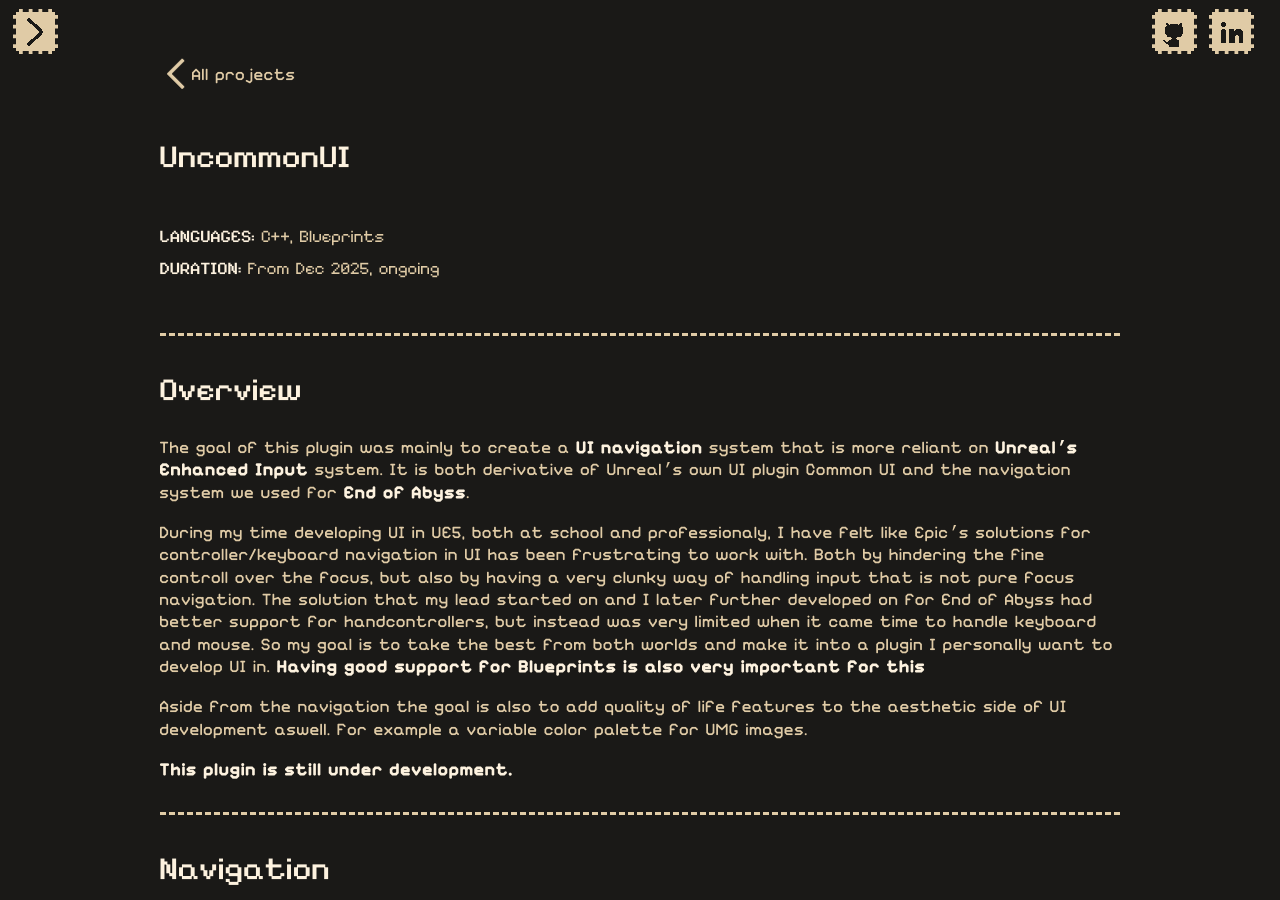
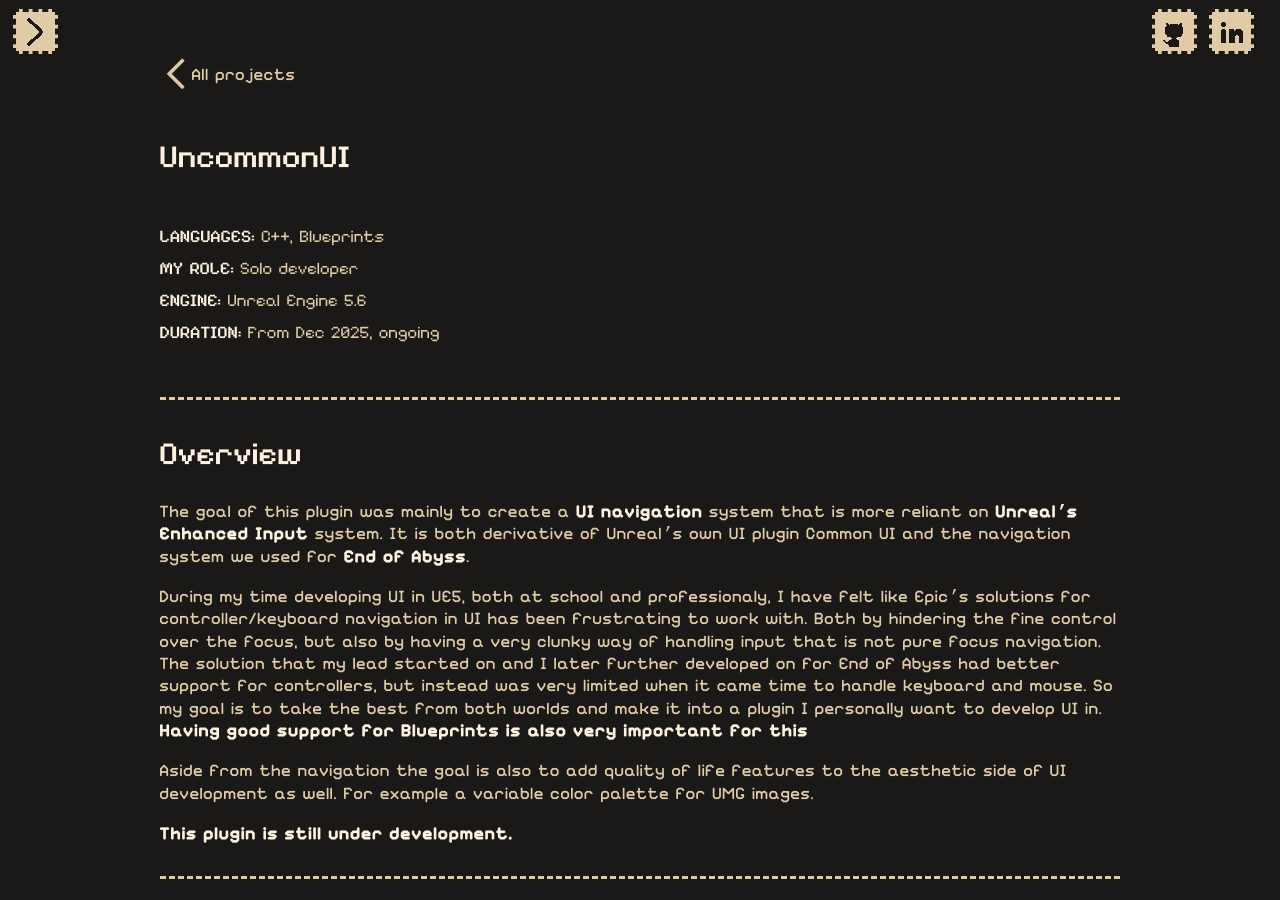
Before and after one commit to ParonAppel/paronappel.github.io, a Jekyll site: the page built from _projects/UncommonUI.md, in a window 1280 px wide and 900 px high. Built offline with Jekyll 4.4.1, drawn with Linux system fonts in a browser that asks for light colours; some of the changed text lies outside the part shown.

Commit message:
UncommonUI: Small tweaks and fixes

```diff
--- a/_layouts/portfoliopage.html
+++ b/_layouts/portfoliopage.html
@@ -26,6 +26,11 @@ layout: default
         {% if page.role %}
         <li><strong>MY ROLE:</strong> {{ page.role }}</li>
         {% endif %}
+
+        {% if page.engine %}
+        <li><strong>ENGINE:</strong> {{ page.engine }}</li>
+        {% endif %}
+
 
         {% if page.duration %}
         <li><strong>DURATION:</strong> {{ page.duration }}</li>
--- a/_projects/UncommonUI.md
+++ b/_projects/UncommonUI.md
@@ -7,6 +7,8 @@ layout: portfoliopage
 icon: /assets/projectstuff/UncommonUI/Icon_UncommonUI.png
 
 languages: C++, Blueprints
+role: Solo developer
+engine: Unreal Engine 5.6
 duration: From Dec 2025, ongoing
 
 ---
@@ -16,9 +18,9 @@ duration: From Dec 2025, ongoing
 
 The goal of this plugin was mainly to create a **UI navigation** system that is more reliant on **Unreal's Enhanced Input** system. It is both derivative of Unreal's own UI plugin Common UI and the navigation system we used for **End of Abyss**.
 
-During my time developing UI in UE5, both at school and professionaly, I have felt like Epic's solutions for controller/keyboard navigation in UI has been frustrating to work with. Both by hindering the fine controll over the focus, but also by having a very clunky way of handling input that is not pure focus navigation. The solution that my lead started on and I later further developed on for End of Abyss had better support for handcontrollers, but instead was very limited when it came time to handle keyboard and mouse. So my goal is to take the best from both worlds and make it into a plugin I personally want to develop UI in. **Having good support for Blueprints is also very important for this**
+During my time developing UI in UE5, both at school and professionaly, I have felt like Epic's solutions for controller/keyboard navigation in UI has been frustrating to work with. Both by hindering the fine control over the focus, but also by having a very clunky way of handling input that is not pure focus navigation. The solution that my lead started on and I later further developed on for End of Abyss had better support for controllers, but instead was very limited when it came time to handle keyboard and mouse. So my goal is to take the best from both worlds and make it into a plugin I personally want to develop UI in. **Having good support for Blueprints is also very important for this**
 
-Aside from the navigation the goal is also to add quality of life features to the aesthetic side of UI development aswell. For example a variable color palette for UMG images.
+Aside from the navigation the goal is also to add quality of life features to the aesthetic side of UI development as well. For example a variable color palette for UMG images.
 
 **This plugin is still under development.**
 
```
Also changed, not shown: other parts of _projects/UncommonUI.md (+1 -1 lines), _projects/EndOfAbyss.md (+1 -0 lines).
